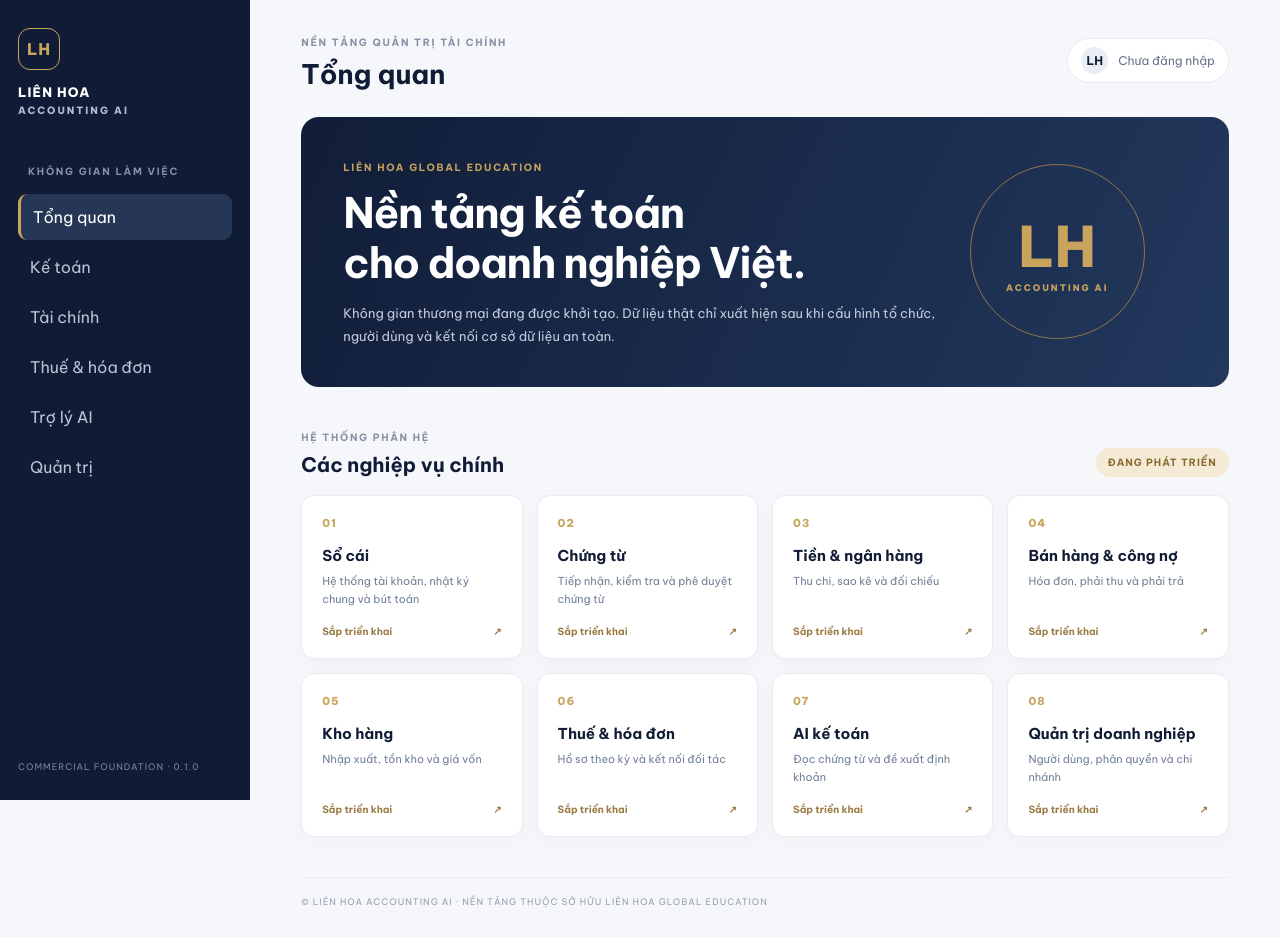
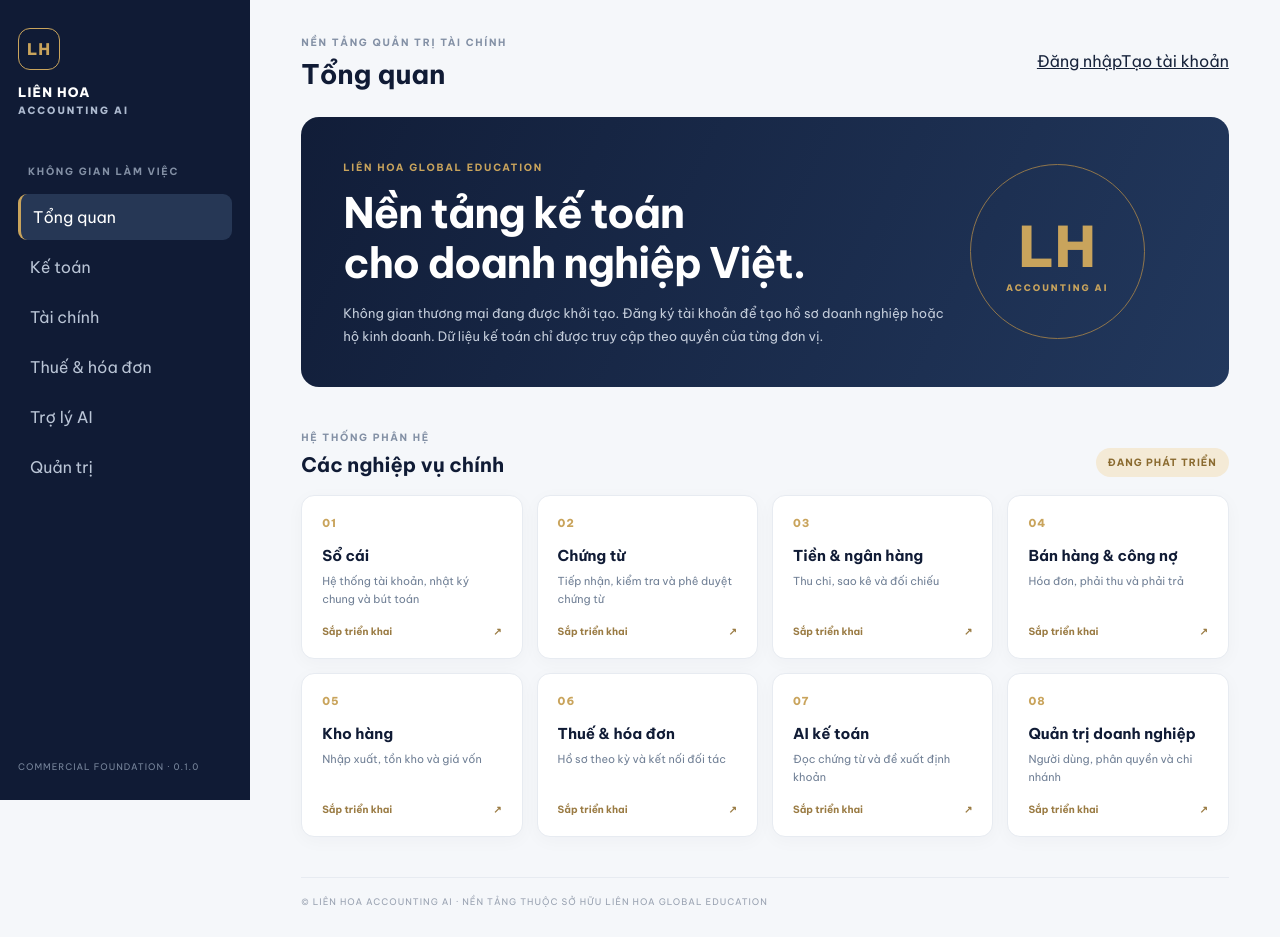
Before and after one commit to stylechic1987-boop/Accounting-AI, a Next.js app in the folder apps/web/: page / in a window 1280 px wide. Built offline with nearby package versions, Linux system fonts and the light colour scheme.

Commit message:
feat(web): add clear sign-in and sign-up entry points

```diff
--- a/apps/web/app/page.tsx
+++ b/apps/web/app/page.tsx
@@ -24,22 +24,19 @@ export default function Home() {
         <button className="nav-item">Quản trị</button>
         <div className="sidebar-foot">COMMERCIAL FOUNDATION · 0.1.0</div>
       </aside>
-
       <section className="workspace">
         <header className="topbar">
           <div><span className="eyebrow">NỀN TẢNG QUẢN TRỊ TÀI CHÍNH</span><h1>Tổng quan</h1></div>
-          <div className="user-chip"><span className="avatar">LH</span><span>Chưa đăng nhập</span></div>
+          <div className="auth-entry"><a href="/login">Đăng nhập</a><a href="/signup">Tạo tài khoản</a></div>
         </header>
-
         <section className="welcome">
           <div>
             <span className="eyebrow gold">LIÊN HOA GLOBAL EDUCATION</span>
             <h2>Nền tảng kế toán<br />cho doanh nghiệp Việt.</h2>
-            <p>Không gian thương mại đang được khởi tạo. Dữ liệu thật chỉ xuất hiện sau khi cấu hình tổ chức, người dùng và kết nối cơ sở dữ liệu an toàn.</p>
+            <p>Không gian thương mại đang được khởi tạo. Đăng ký tài khoản để tạo hồ sơ doanh nghiệp hoặc hộ kinh doanh. Dữ liệu kế toán chỉ được truy cập theo quyền của từng đơn vị.</p>
           </div>
           <div className="welcome-symbol">LH<span>ACCOUNTING AI</span></div>
         </section>
-
         <div className="section-heading"><div><span className="eyebrow">HỆ THỐNG PHÂN HỆ</span><h2>Các nghiệp vụ chính</h2></div><span className="status">ĐANG PHÁT TRIỂN</span></div>
         <div className="module-grid">
           {modules.map(([title, description], index) => (
```
